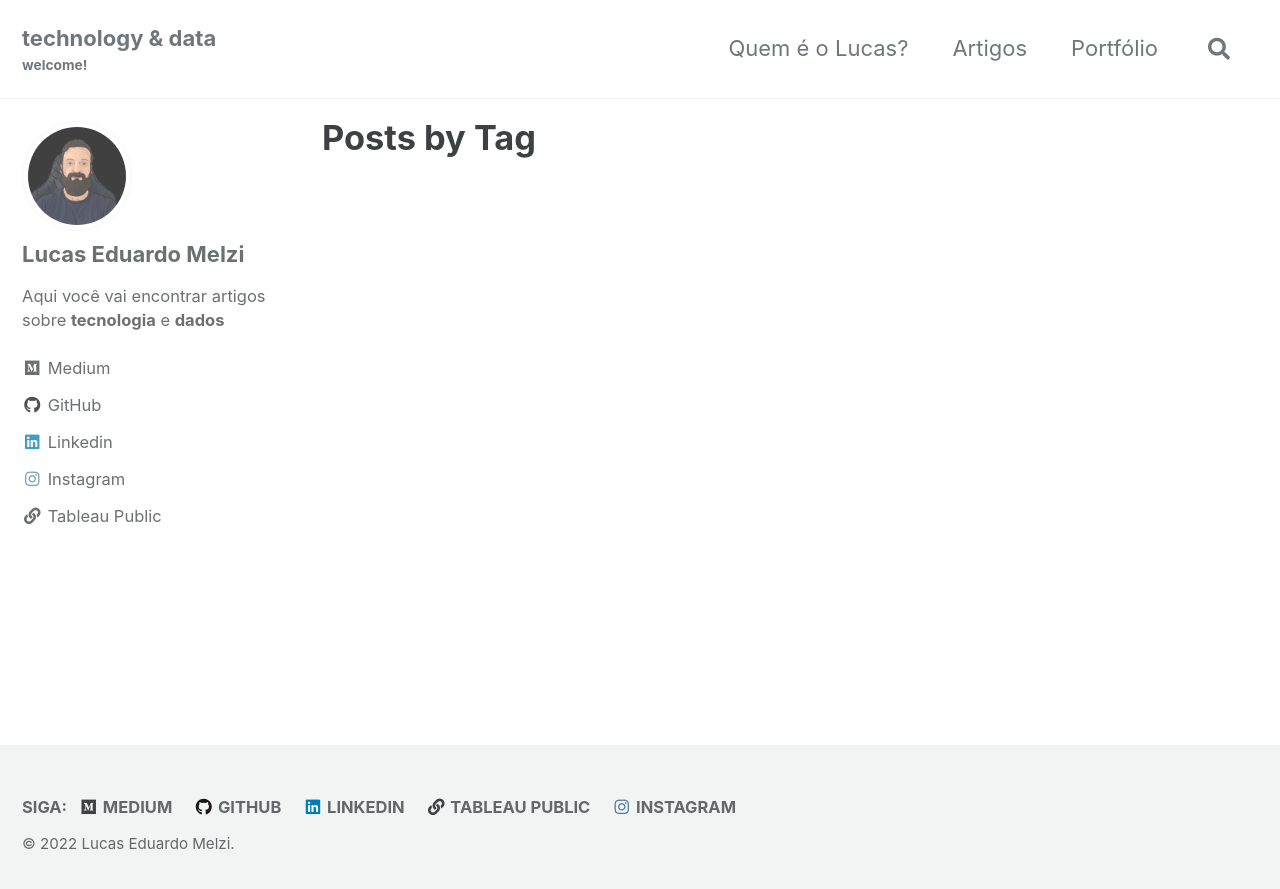
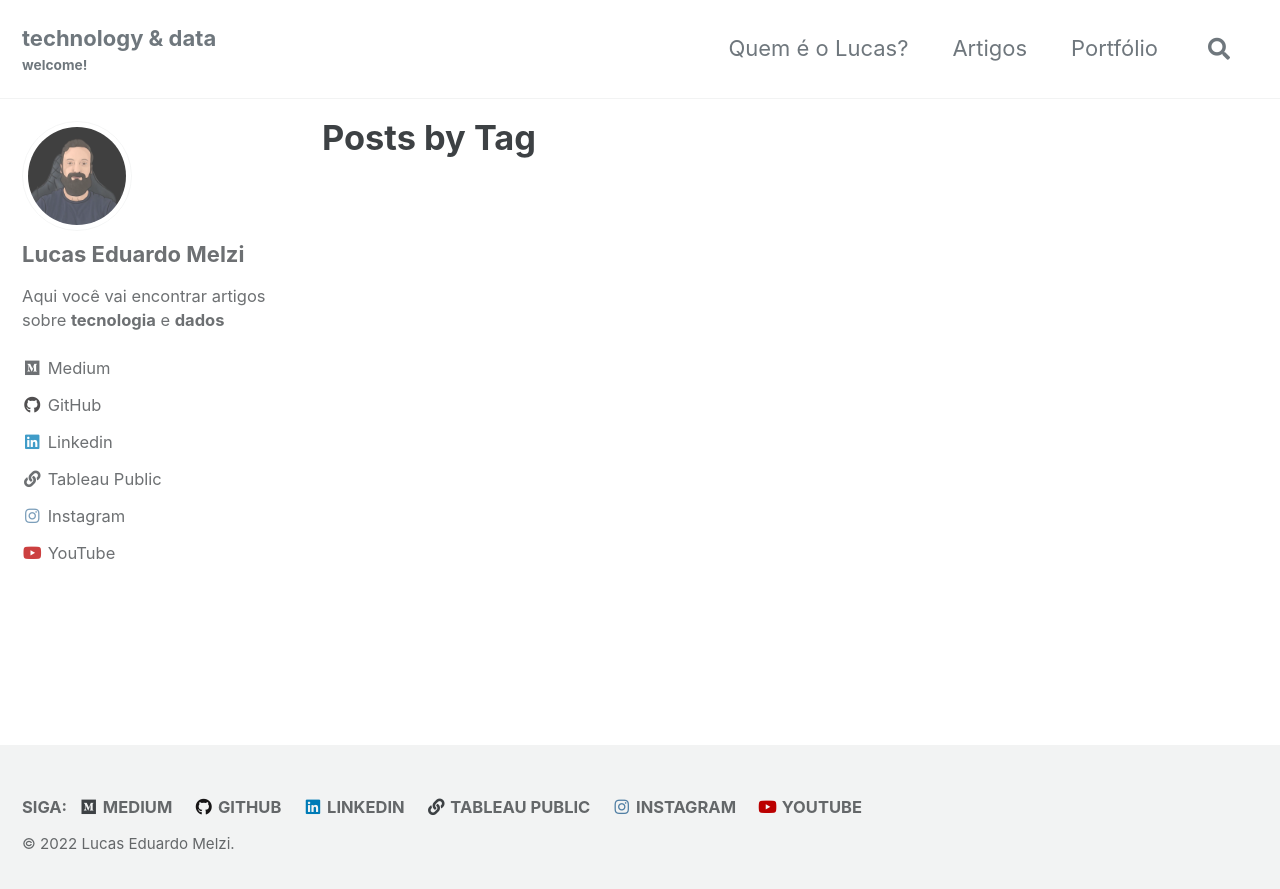
Before and after one commit to melzilucas/melzilucas.github.io, a Jekyll site: the page built from _pages/tag-archive.md, in a window 1280 px wide. Shown: the top 889 px of the page. Built offline with Jekyll 4.4.1, drawn with Linux system fonts in a browser that asks for light colours; cached includes are drawn as plain includes.

Commit message:
add youtube icon

```diff
--- a/_config.yml
+++ b/_config.yml
@@ -130,12 +130,16 @@ author:
     - label: "Linkedin"
       icon: "fab fa-fw fa-linkedin"
       url: "https://www.linkedin.com/in/lucas-eduardo-melzi/"
+    - label: "Tableau Public"
+      icon: "fas fa-fw fa-link"
+      url: "https://public.tableau.com/app/profile/lucas.eduardo.melzi/"
     - label: "Instagram"
       icon: "fab fa-fw fa-instagram"
       url: "https://www.instagram.com/melzilucas/"
-    - label: "Tableau Public"
-      icon: "fas fa-fw fa-link"
-      url: "https://public.tableau.com/app/profile/lucas.eduardo.melzi/"
+    - label: "YouTube"
+      icon: "fab fa-fw fa-youtube"
+      url: "https://www.youtube.com/channel/UCimlZh6eMrq1fht8R7G0ndA"
+
 
 
 # Site Footer
@@ -165,6 +169,9 @@ footer:
     - label: "Instagram"
       icon: "fab fa-fw fa-instagram"
       url: "https://www.instagram.com/melzilucas/"
+    - label: "YouTube"
+      icon: "fab fa-fw fa-youtube"
+      url: "https://www.youtube.com/channel/UCimlZh6eMrq1fht8R7G0ndA"
 
 
 # Reading Files
```
